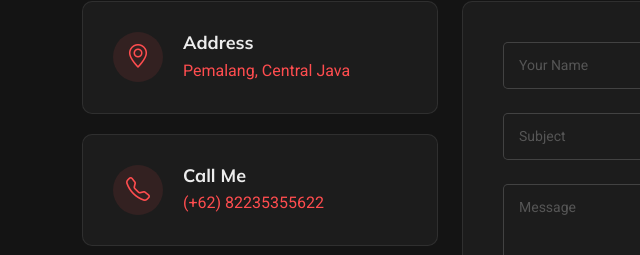
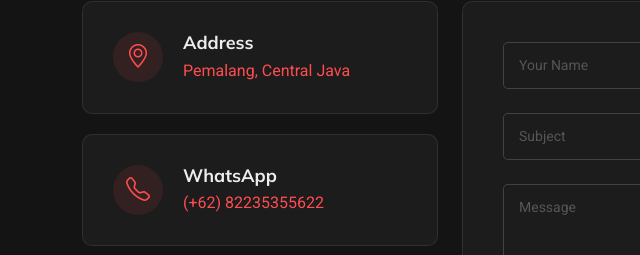
Before and after one commit to akbarkurniansyah/AKBAR2, a plain HTML site: page index.html in a window 1280 px wide. Shown: the part 5578-5833 px from the top of the page, 0-640 px from the left. Drawn offline with Linux system fonts and the light colour scheme.

Commit message:
Update index.html

```diff
--- a/index.html
+++ b/index.html
@@ -859,7 +859,7 @@
                   <i class="bi bi-telephone"></i>
                 </div>
                 <div>
-                  <h3>Call Me</h3>
+                  <h3>WhatsApp</h3>
                   <a href="https://wa.link/n3bxft">(+62) 82235355622</a>
                 </div>
               </div>
```
